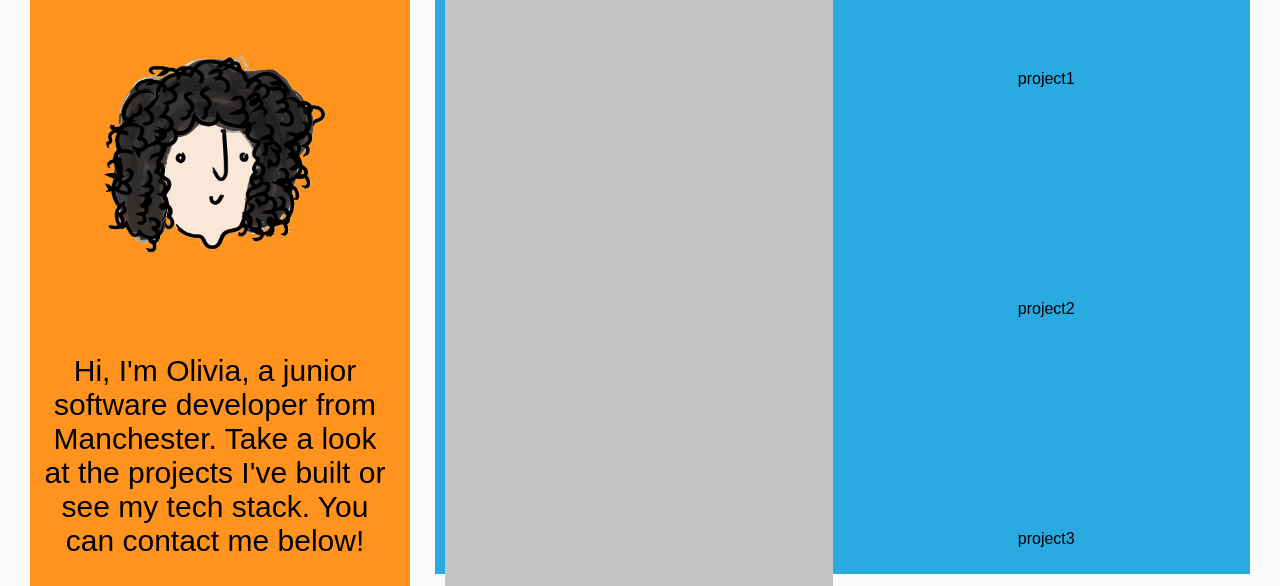
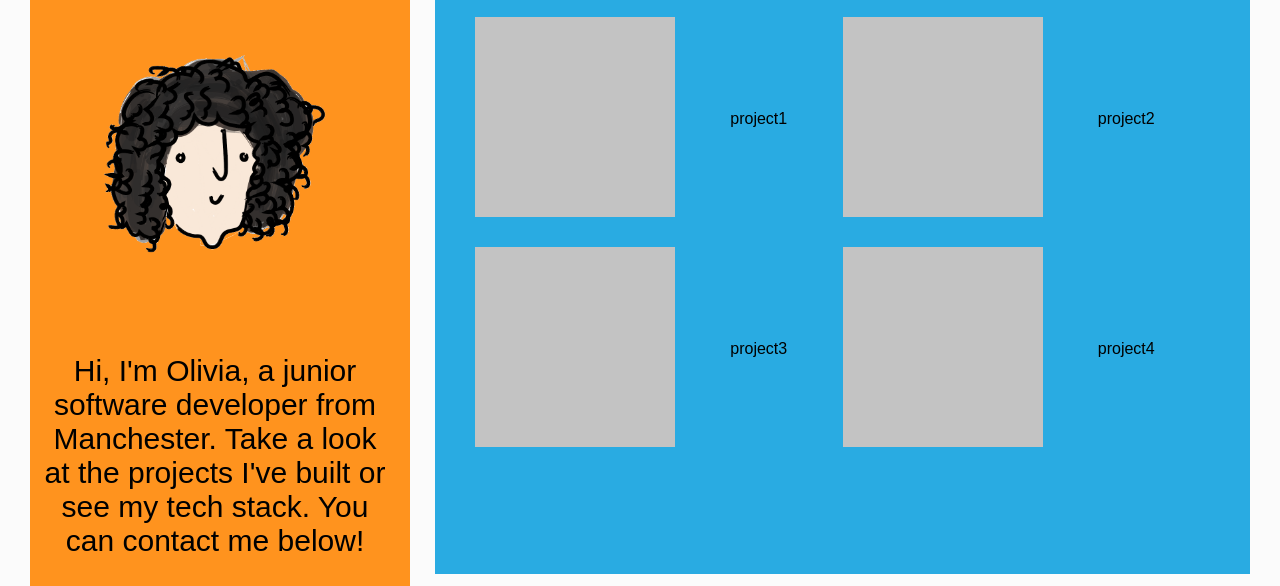
Before and after one commit to Ommote/oliveportfolio, a plain HTML site: page index.html in a window 1280 px wide. Shown: the part 296-882 px from the top of the page. Drawn offline with Linux system fonts and the light colour scheme.

Commit message:
added desktop query stylings for projects section

```diff
--- a/style.scss
+++ b/style.scss
@@ -166,15 +166,20 @@ i {
     &__projects {
       grid-area: projects;
       display: grid;
-      grid-template-columns: 1fr 1fr;
+      grid-template-columns: 1fr 1fr 1fr 1fr;
       grid-template-rows: 100px 200px 200px 200px 200px;
-      grid-template-areas: "title title";
+      grid-template-areas: "title title title title";
       row-gap: 30px;
       align-items: center;
+      padding: 40px;
 
       &__title {
         grid-area: title;
         font-size: 70px;
+      }
+      & img {
+        height: 200px;
+        width: 200px;
       }
     }
 
```
Also changed, not shown: dist/style.css.
